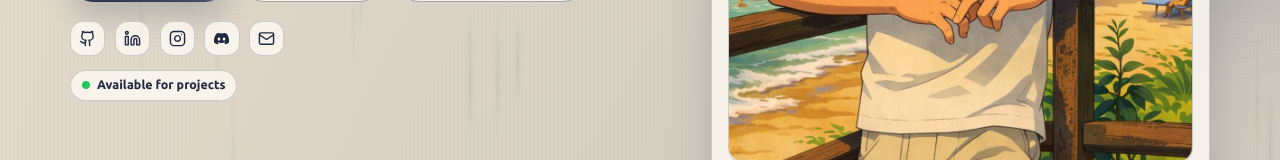
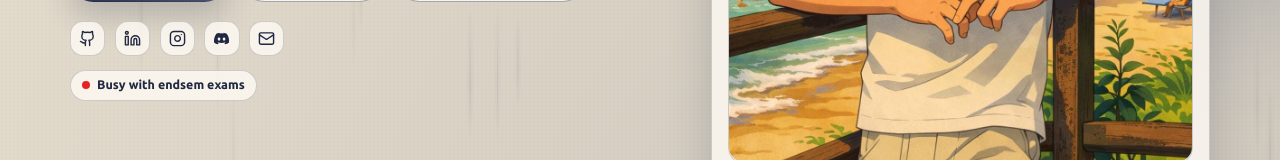
Before and after one commit to itsmierrrrr/Portfolio, a React (Vite) app: page / in a window 1280 px wide. Shown: the part 620-780 px from the top of the page. Built offline with nearby package versions, Linux system fonts and the light colour scheme.

Commit message:
status update

```diff
--- a/src/components/Hero.jsx
+++ b/src/components/Hero.jsx
@@ -154,7 +154,7 @@ function Hero({ onNameClick }) {
 
           <span className="hero-live-status">
             <span className="hero-live-dot" aria-hidden="true" />
-            Available for projects
+            Busy with endsem exams
           </span>
         </motion.div>
 
--- a/src/styles/Hero.css
+++ b/src/styles/Hero.css
@@ -87,22 +87,22 @@
   width: 0.5rem;
   height: 0.5rem;
   border-radius: 50%;
-  background: #22c55e;
-  box-shadow: 0 0 0 0 rgba(34, 197, 94, 0.65);
+  background: #e62323;
+  box-shadow: 0 0 0 0 rgba(231, 22, 40, 0.65);
   animation: hero-live-pulse 1.8s ease-out infinite;
 }
 
 @keyframes hero-live-pulse {
   0% {
-    box-shadow: 0 0 0 0 rgba(34, 197, 94, 0.65);
+    box-shadow: 0 0 0 0 rgba(231, 22, 40, 0.65);
   }
 
   70% {
-    box-shadow: 0 0 0 8px rgba(34, 197, 94, 0);
+    box-shadow: 0 0 0 8px rgba(231, 22, 40, 0);
   }
 
   100% {
-    box-shadow: 0 0 0 0 rgba(34, 197, 94, 0);
+    box-shadow: 0 0 0 0 rgba(231, 22, 40, 0);
   }
 }
 
```
